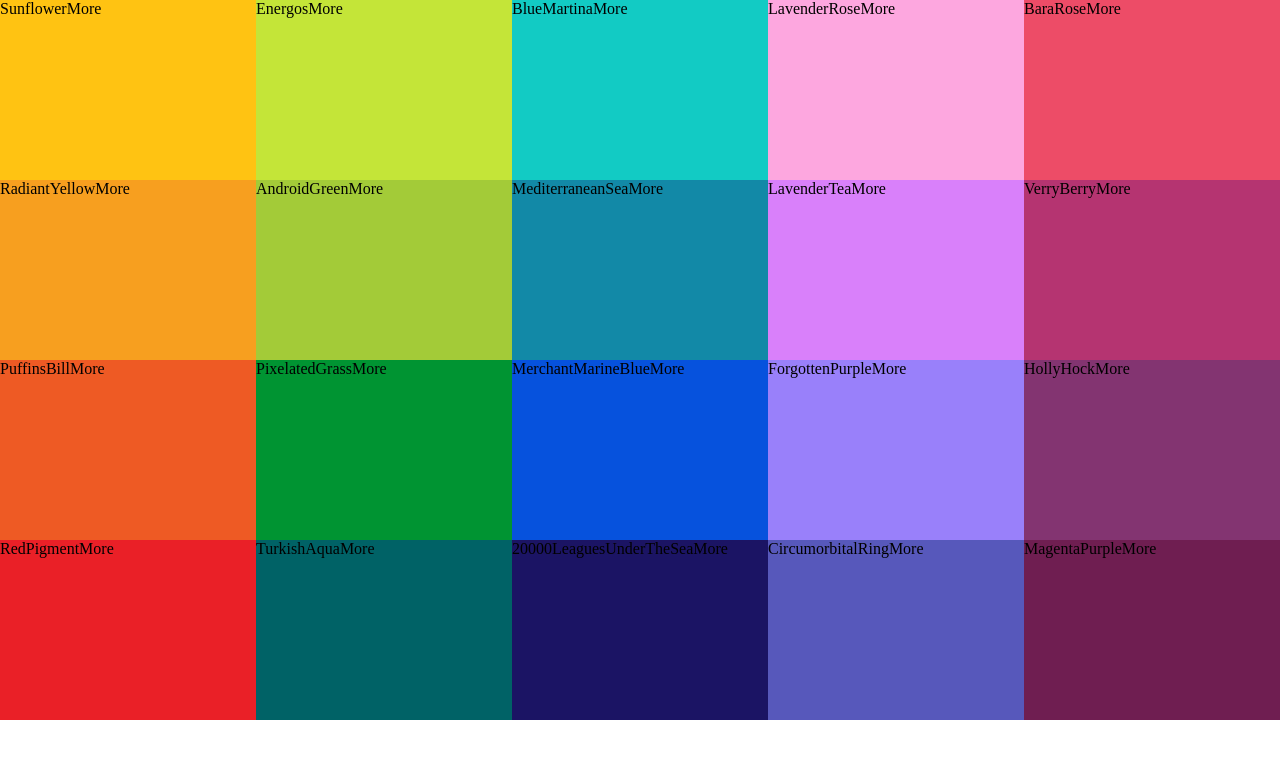
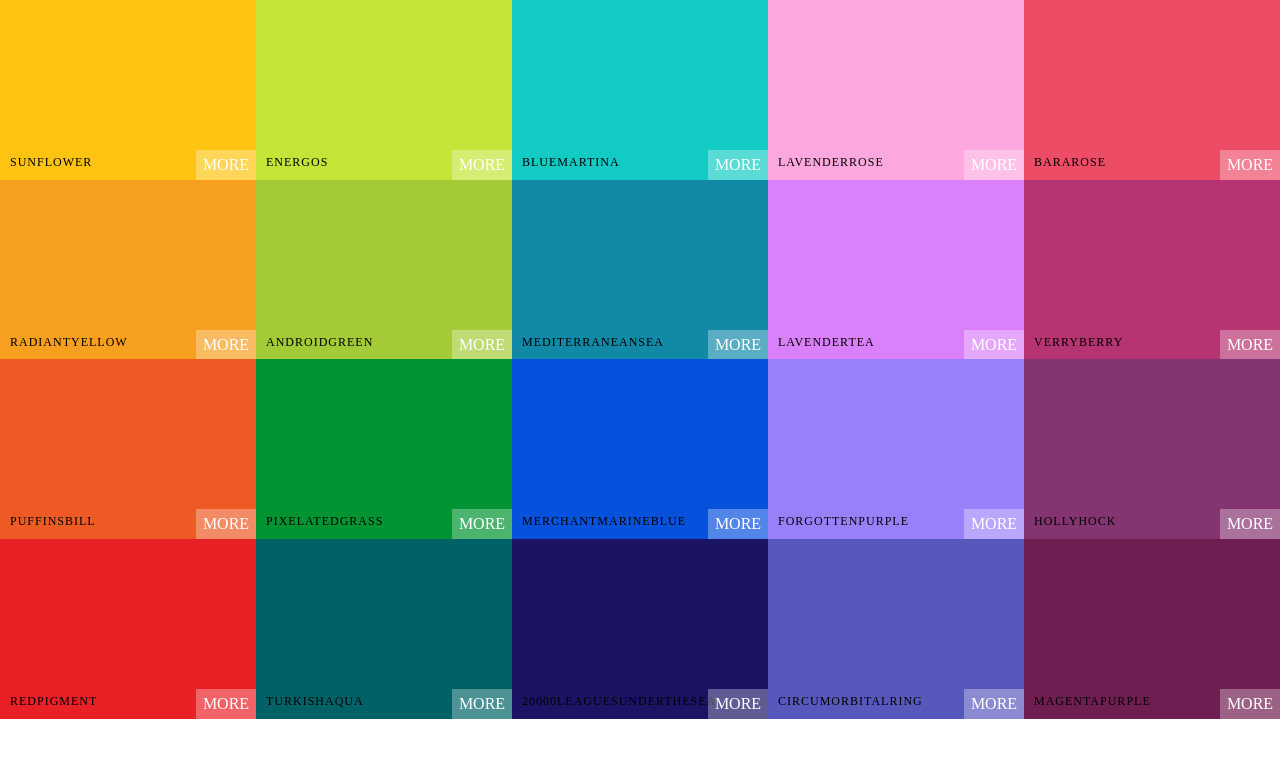
Before and after one commit to rookiemonkey/colorpalettes, a React (Create React App) app: page / in a window 1280 px wide. Shown: the top 758 px of the page. Built offline with nearby package versions, Linux system fonts and the light colour scheme.

Commit message:
added styles for color boxes

```diff
--- a/src/components/ColorBox.js
+++ b/src/components/ColorBox.js
@@ -3,12 +3,18 @@ import React, { Component } from 'react';
 class ColorBox extends Component {
     render() {
 
-        const s = { background: this.props.background }
+        const { background, colorName } = this.props
+        const s = { background }
 
         return (
-            <div className="ColorBox" style={s}>
-                <span>{this.props.colorName}</span>
-                <span>More</span>
+            <div className="ColorBox-container" style={s}>
+                <div className="ColorBox-copy-container">
+                    <div className="ColorBox-content-container">
+                        <span className='ColorBox-name'>{colorName}</span>
+                    </div>
+                    <button className="ColorBox-copy">COPY</button>
+                </div>
+                <span className='ColorBox-more'>MORE</span>
             </div>
         )
     }
--- a/src/styles/colorbox.scss
+++ b/src/styles/colorbox.scss
@@ -1,8 +1,62 @@
-div.ColorBox {
+.ColorBox-container {
     width: 20%;
     height: 25%;
     margin: 0 auto;
+    margin-bottom: -4.5px;
     display: inline-block;
     position: relative;
     cursor: pointer;
+
+    .ColorBox-copy-container {
+        .ColorBox-copy {
+            width: 100px;
+            height: 30px;
+            position: absolute;
+            display: inline-block;
+            top: 50%;
+            left: 50%;
+            margin-left: -50px;
+            margin-top: -15px;
+            text-align: center;
+            outline: none;
+            background-color: rgba(255, 255, 255, 0.3);
+            font-size: 1rem;
+            line-height: 30px;
+            color: white;
+            text-transform: uppercase;
+            border: none;
+            opacity: 0;
+        }
+    }
+
+    .ColorBox-content-container {
+        position: absolute;
+        width: 100%;
+        left: 0px;
+        bottom: 0px;
+        padding: 10px;
+        color: black;
+        letter-spacing: 1px;
+        text-transform: uppercase;
+        font-size: 12px;
+    }
+
+    .ColorBox-more {
+        background-color: rgba(255, 255, 255, 0.3);
+        position: absolute;
+        border: none;
+        right: 0px;
+        bottom: 0px;
+        color: white;
+        width: 60px;
+        height: 30px;
+        text-align: center;
+        line-height: 30px;
+        text-transform: uppercase;
+    }
 }
+
+.ColorBox-container:hover .ColorBox-copy {
+    opacity: 1;
+    transition: 500ms;
+}
```
